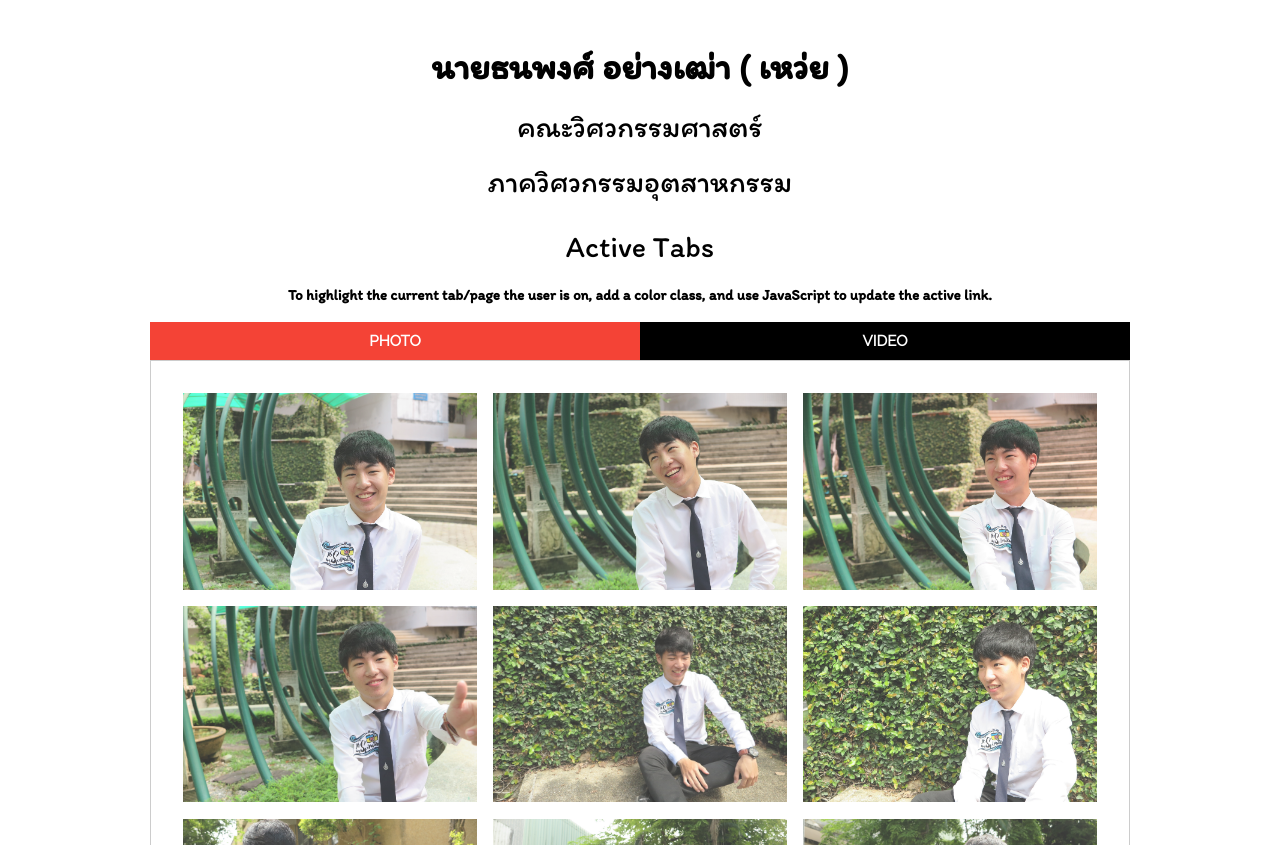
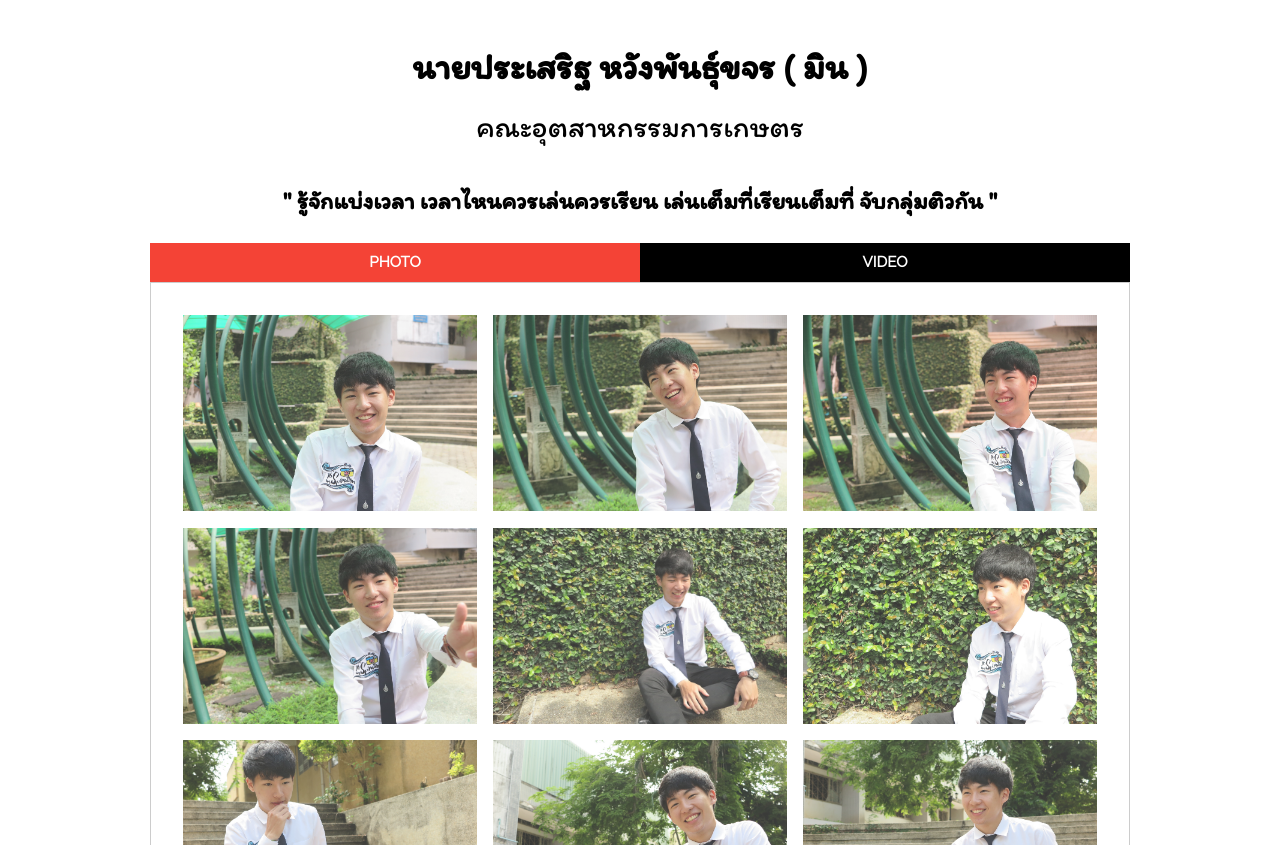
Before and after one commit to impalmn/16Inspirations-min, a plain HTML site: page index.html in a window 1280 px wide. Shown: the part 962-1807 px from the top of the page. Drawn offline with nearby package versions, Linux system fonts and the light colour scheme.

Commit message:
Update index.html

```diff
--- a/index.html
+++ b/index.html
@@ -41,15 +41,14 @@ h2,h3,h4,h5,h6,p {font-family: "Itim", sans-serif}
   <!-- About -->
 <div class="w3-container w3-padding-32" id="us">
   <div class="w3-content">
-    <h2 class="w3-center w3-text-black w3-xxlarge"><b>นายธนพงศ์ อย่างเฒ่า ( เหว่ย )</b></h2>
-    <h2 class="w3-center w3-text-black">คณะวิศวกรรมศาสตร์</h2>
-    <h2 class="w3-center w3-text-black">ภาควิศวกรรมอุตสาหกรรม</h2>
+    <h2 class="w3-center w3-text-black w3-xxlarge"><b>นายประเสริฐ หวังพันธุ์ขจร ( มิน )</b></h2>
+    <h2 class="w3-center w3-text-black">คณะอุตสาหกรรมการเกษตร</h2>
 
   <!-- ???? -->
-  <div class="w3-container w3-center">
-  <h2>Active Tabs</h2>
-  <p>To highlight the current tab/page the user is on, add a color class, and use JavaScript to update the active link.</p>
-</div>
+<div class="w3-container w3-center">
+  <p class="w3-xlarge">" รู้จักแบ่งเวลา เวลาไหนควรเล่นควรเรียน เล่นเต็มที่เรียนเต็มที่ จับกลุ่มติวกัน "</p>
+  </div>
+
 
   <!-- bar -->
   <div class="w3-bar w3-black">
@@ -118,9 +117,9 @@ h2,h3,h4,h5,h6,p {font-family: "Itim", sans-serif}
   <!-- Video grid (modal) -->
   <div id="Video" class="w3-container w3-center w3-border city w3-padding-32" style="display:none">
     <object width='560' height='315'>
-      <param name='movie' value='https://www.youtube.com/v/FOHmwsPON5g'></param>
+      <param name='movie' value='https://www.youtube.com/v/a5-isAK1WcY'></param>
       <param name='wmode' value='transparent'></param>
-      <embed src='https://www.youtube.com/v/FOHmwsPON5g' type='application/x-shockwave-flash' wmode='transparent' width='560' height='315'>
+      <embed src='https://www.youtube.com/v/a5-isAK1WcY' type='application/x-shockwave-flash' wmode='transparent' width='560' height='315'>
       </embed>
     </object>
   </div>
```
